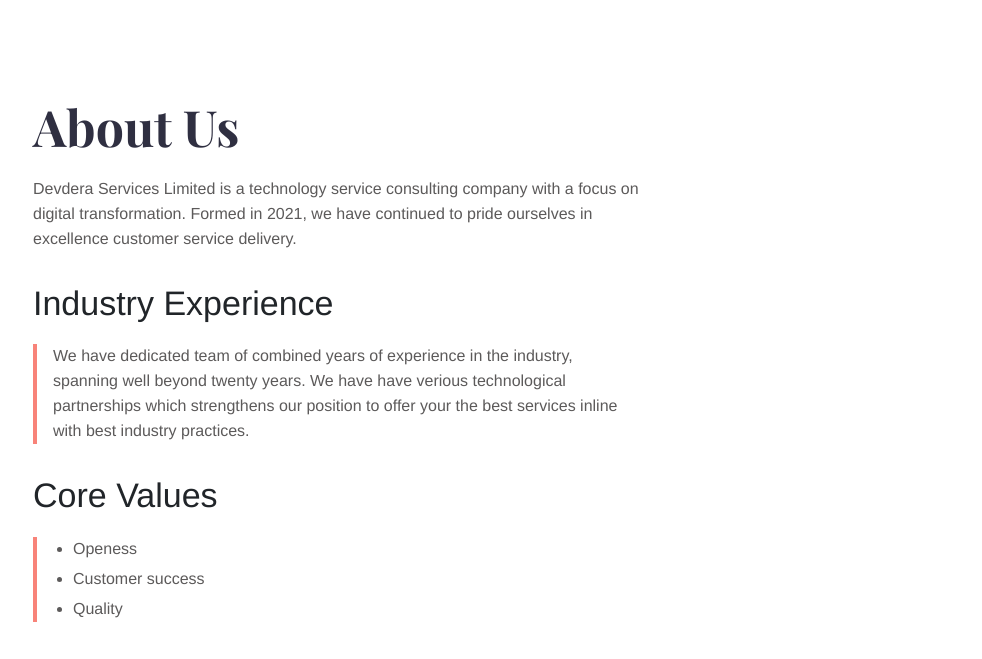
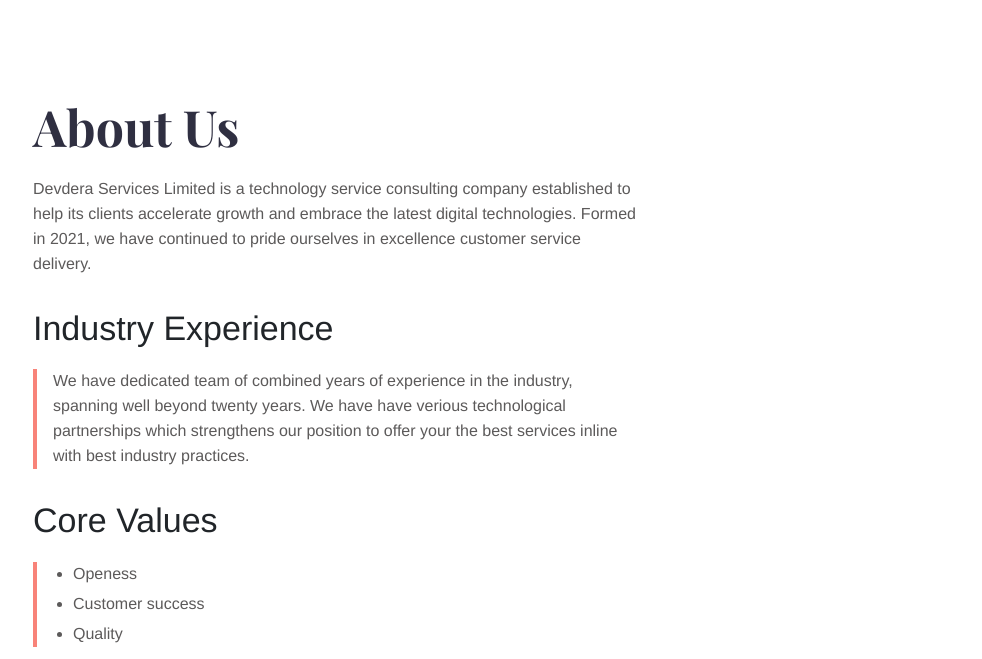
Before and after one commit to godwinnwalozie/devdera, a plain HTML site: page about/index.html in a window 1280 px wide. Shown: the part 71-730 px from the top of the page, without its empty margins (142-1124 px from the left). Drawn offline with nearby package versions, Linux system fonts and the light colour scheme.

Commit message:
Update index.html

```diff
--- a/about/index.html
+++ b/about/index.html
@@ -87,7 +87,7 @@
         <div class="col-12 col-md-8">
             <div class="service service-single">
                 <h1 class="title">About Us</h1>
-                <div class="content"><p>Devdera Services Limited is a technology service consulting company with a focus on digital transformation. Formed in 2021, we have continued to pride ourselves in excellence customer service delivery.</p>
+                <div class="content"><p>Devdera Services Limited is a technology service consulting company established to help its clients accelerate growth and embrace the latest digital technologies. Formed in 2021, we have continued to pride ourselves in excellence customer service delivery.</p>
 
 <!-- ![Accounting Services](/images/thom-holmes-Lrfw0U_o9I0-unsplash.jpg) -->
 
```
